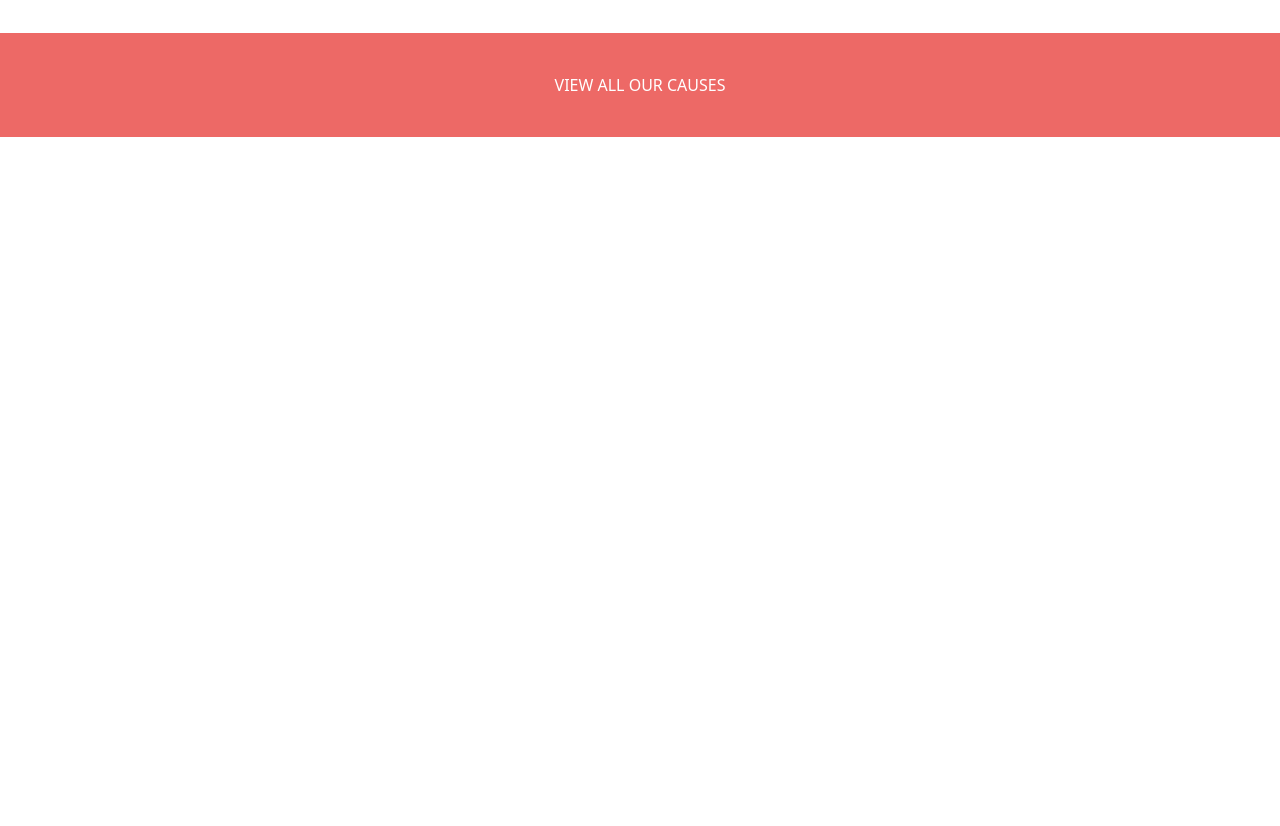
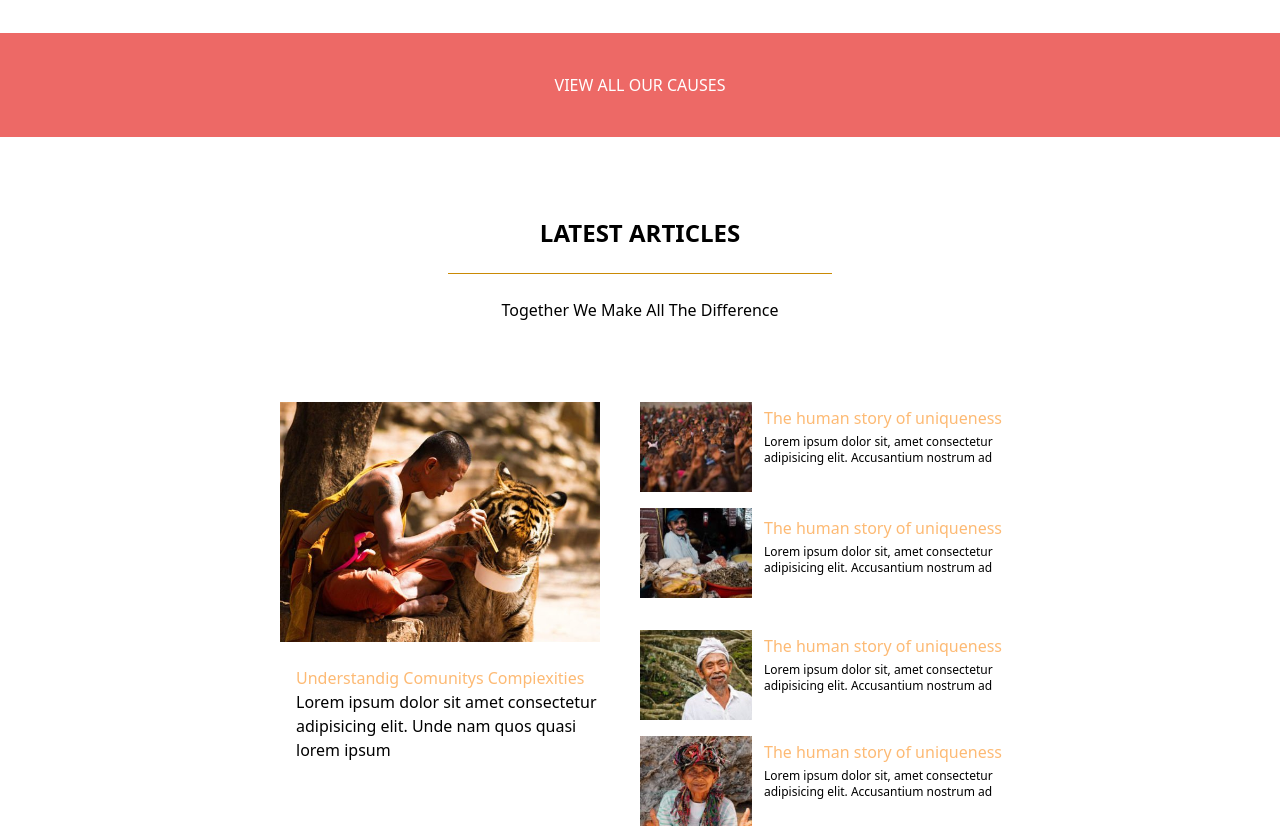
Before and after one commit to gabrielebaglioni/proj-html-vuejs, a Vue app: page / in a window 1280 px wide. Shown: the part 2500-3326 px from the top of the page. Before the commit the page ends 2637 px from the top, so only its background shows below. Built offline with nearby package versions, Linux system fonts and the light colour scheme.

Commit message:
Section4Main fatta

```diff
--- a/src/components/Blocks/BaseMain.vue
+++ b/src/components/Blocks/BaseMain.vue
@@ -4,6 +4,7 @@
      <Section2MainVue/>
      <Section3MainVue/>
      <SeparatorMainVue/>
+     <Section4MainVue/>
   </main>
 </template>
 
@@ -12,13 +13,15 @@ import Section1MainVue from '../Commons/MainCommons/Section1Main.vue';
 import Section2MainVue from '../Commons/MainCommons/Section2Main.vue';
 import Section3MainVue from '../Commons/MainCommons/Section3Main.vue';
 import SeparatorMainVue from '../Commons/MainCommons/SeparatorMain.vue';
+import Section4MainVue from  '../Commons/MainCommons/Section4Main.vue';
+
 
 
 
 
 export default {
     name: "BaseMain",
-    components: { Section1MainVue, Section2MainVue, Section3MainVue, SeparatorMainVue }
+    components: { Section1MainVue, Section2MainVue, Section3MainVue, SeparatorMainVue, Section4MainVue,  }
 }
 </script>
 
--- /dev/null
+++ b/src/components/Commons/MainCommons/Section4Main.vue
@@ -0,0 +1,64 @@
+<template>
+  <div>
+      <div class="w-full flex justify-center items-center py-20 text-center ">
+         <div>
+            <h2 class="font-bold text-2xl mb-6" > LATEST ARTICLES </h2>
+            <hr class="w-96 border-yellow-600  mb-6">
+            <h5> Together We Make All The Difference</h5>
+         </div>
+      </div>
+      <div class="w-full flex px-60 ">
+        <div class="w-1/2 justify-start flex-col px-10 ">
+          <img src="../../../assets/images/photo-1444213007800-cff19e1677ac-600x450.jpg" alt="">
+          <div class="ml-4 py-6 ">
+             <h5 class="text-orange-300">Understandig Comunitys Compiexities</h5>
+             <p>Lorem ipsum dolor sit amet consectetur adipisicing elit. Unde nam quos quasi lorem ipsum</p>
+          </div>
+
+        </div>
+        <div class="w-1/2 flex-col ">
+         <div class="flex">
+           <img class="w-28" src="../../../assets/images/photo-1444664597500-035db93e2323-177x142.jpg"  alt="">
+           <div class="flex-col pl-3 px-1">
+              <h5 class="text-orange-300  font-light py-1">The human story of uniqueness</h5>
+              <p class="text-xs">Lorem ipsum dolor sit, amet consectetur adipisicing elit. Accusantium nostrum ad</p>
+           </div>
+         </div>
+         <div class="flex py-4">
+           <img class="w-28" src="../../../assets/images/photo-1447430617419-95715602278e-177x142.jpg"  alt="">
+           <div class="flex-col pl-3 px-1 py-1">
+              <h5 class="text-orange-300  font-light py-1 ">The human story of uniqueness</h5>
+              <p class="text-xs">Lorem ipsum dolor sit, amet consectetur adipisicing elit. Accusantium nostrum ad</p>
+           </div>
+         </div>
+         <div class="flex py-4">
+           <img class="w-28" src="../../../assets/images/photo-1460230525622-630fe3294cd7-177x142.jpg"  alt="">
+           <div class="flex-col pl-3 px-1">
+              <h5 class="text-orange-300  font-light py-1">The human story of uniqueness</h5>
+              <p class="text-xs">Lorem ipsum dolor sit, amet consectetur adipisicing elit. Accusantium nostrum ad</p>
+           </div>
+         </div>
+         <div class="flex">
+           <img class="w-28" src="../../../assets/images/photo-1460600421604-5e138c208b9c-177x142.jpg"  alt="">
+           <div class="flex-col pl-3 px-1">
+              <h5 class="text-orange-300  font-light py-1">The human story of uniqueness</h5>
+              <p class="text-xs">Lorem ipsum dolor sit, amet consectetur adipisicing elit. Accusantium nostrum ad</p>
+           </div>
+         </div>
+        </div>
+      </div>
+  </div>
+</template>
+
+<script>
+export default {
+   name: 'Section4Main'
+}
+</script>
+
+<style lang="scss" scoped>
+.border{
+   border: 1px solid lightgray;
+}
+
+</style>
```
